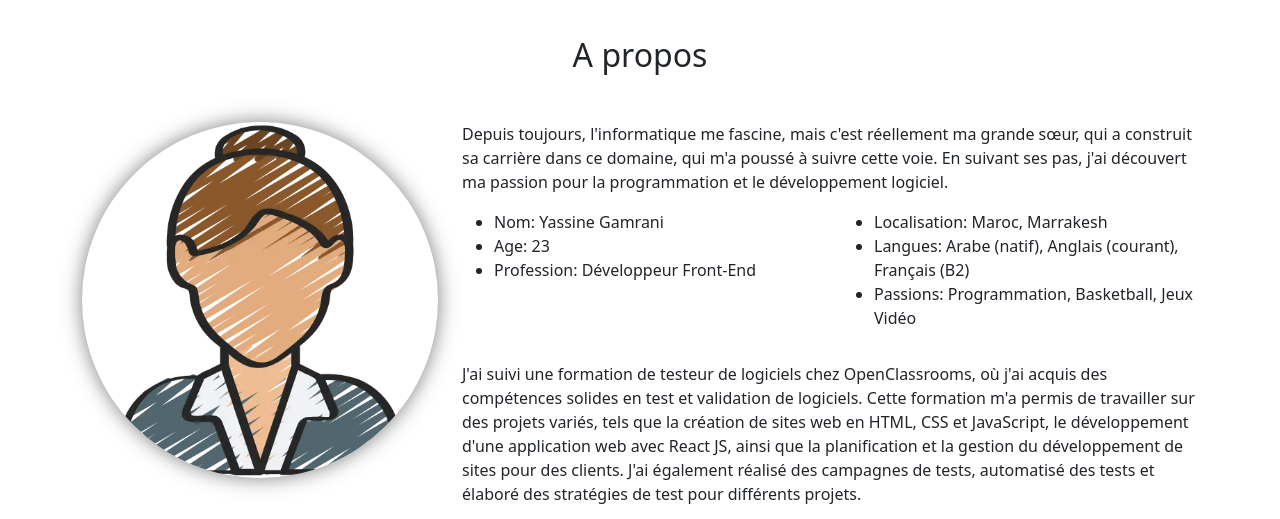
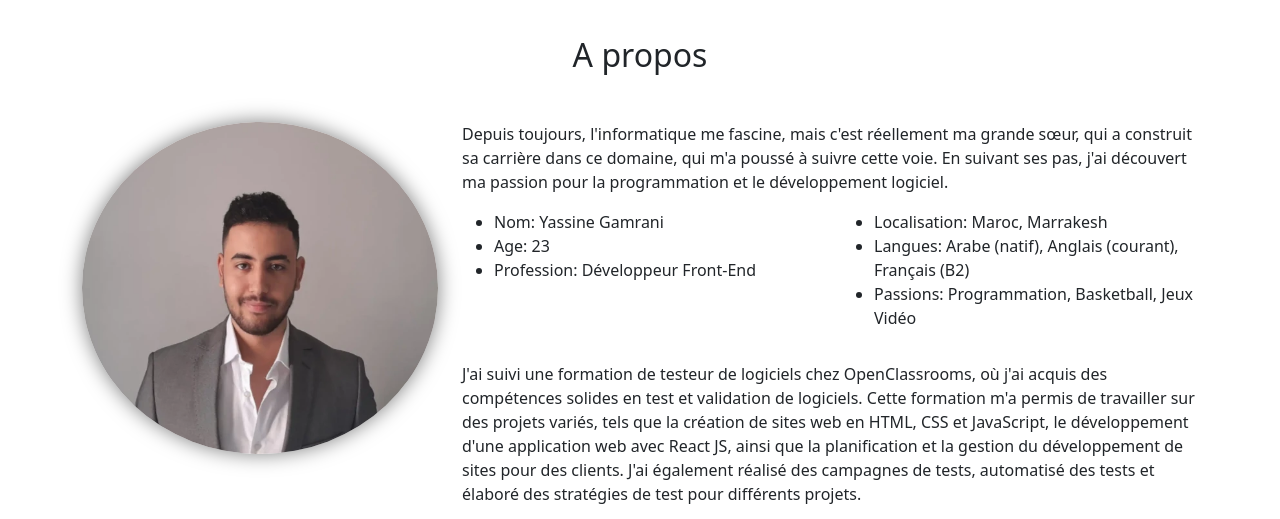
Before and after one commit to Kiyaro-1/Portfolio-Yassine, a website: page index.html in a window 1280 px wide. Shown: the part 940-1459 px from the top of the page. Drawn offline with nearby package versions, Linux system fonts and the light colour scheme.

Commit message:
Added profile picture in index html

```diff
--- a/index.html
+++ b/index.html
@@ -91,7 +91,11 @@
           <h2 class="text-center">A propos</h2>
           <div class="row mt-4">
             <div class="col-lg-4">
-              <img src="images/person.webp" class="imageAboutPage" alt="" />
+              <img
+                src="images/image_profile.webp"
+                class="imageAboutPage"
+                alt=""
+              />
             </div>
 
             <div class="col-lg-8">
```
Also changed, not shown: images/image_profile.webp (added).
